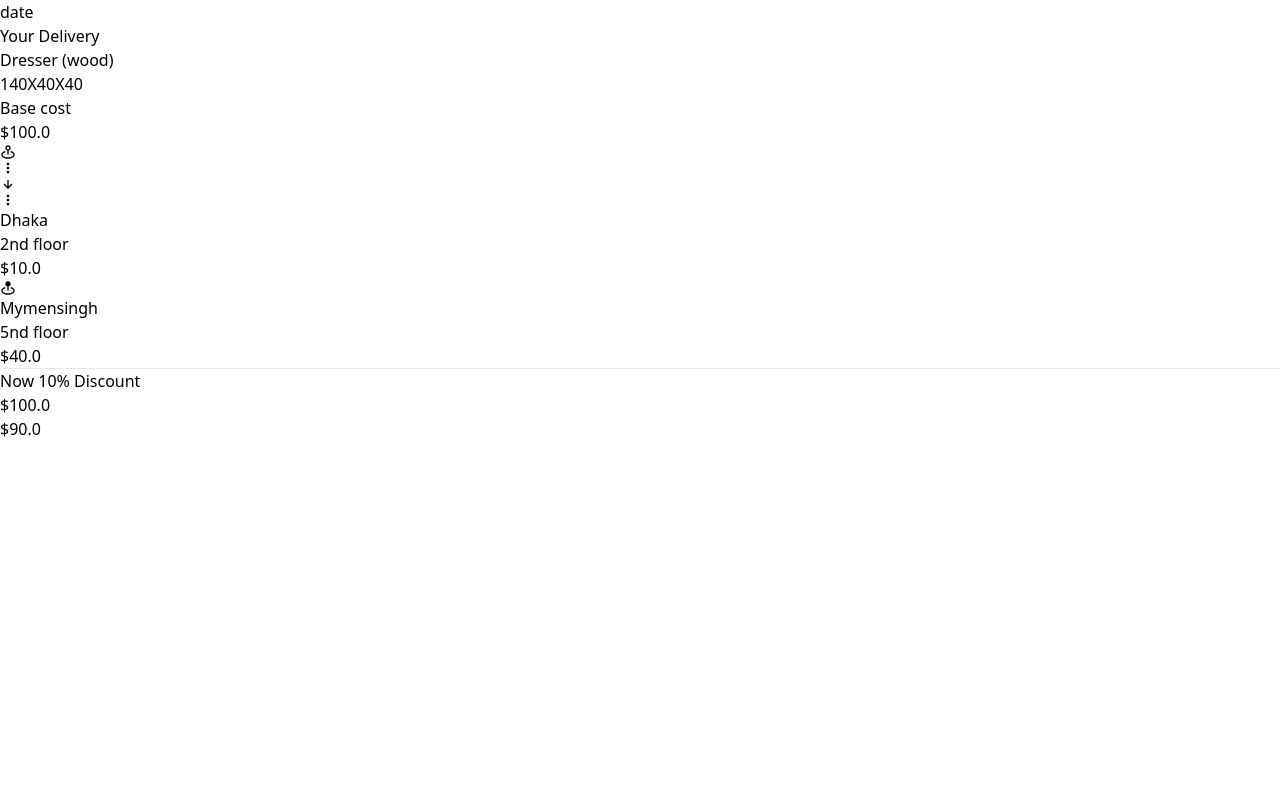
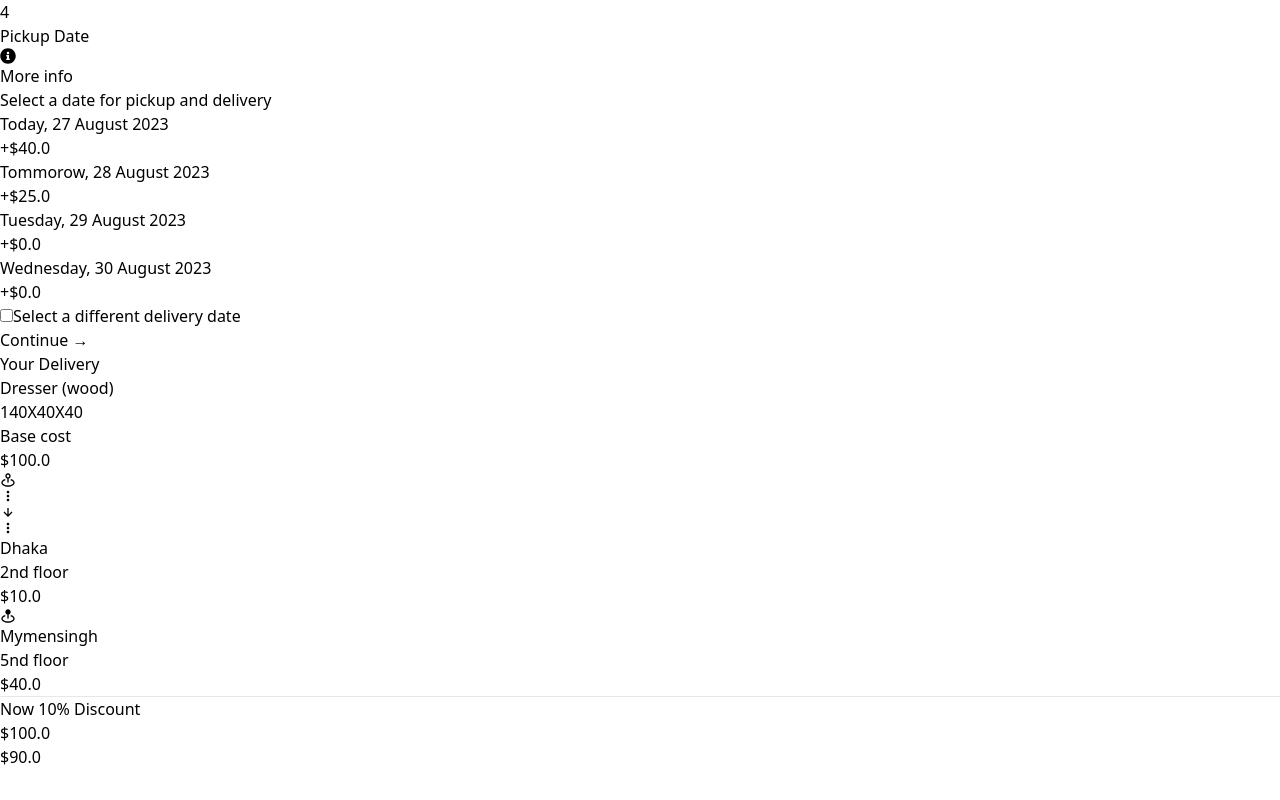
Before and after one commit to sarwar-hub/handtohand, a React (Vite) app: page /calculator/date in a window 1280 px wide. Built offline with nearby package versions, Linux system fonts and the light colour scheme.

Commit message:
added pickup and delivery date page

```diff
--- a/src/pages/Date/Date.jsx
+++ b/src/pages/Date/Date.jsx
@@ -1,9 +1,46 @@
 import React from 'react';
+import { FaHammer, FaHome, FaInfoCircle, FaPlusCircle, FaShuttleVan, FaStoreAlt, FaTrash, FaTrashAlt } from "react-icons/fa";
+import { AiOutlineHome } from "react-icons/ai";
+import ContinueButton from '../../components/ContinueButton';
 
 const Date = () => {
     return (
         <div>
-            <h1>date</h1>
+            <div className='flex items-center gap-5'>
+                <span className='font-bold h-[40px] w-[40px] rounded-full flex justify-center text-blue-600 text-3xl bg-blue-100'>4</span>
+                <h2 className='font-semibold text-blue-600 grow'>Pickup Date</h2>
+                <p className='text-blue-600 flex items-center gap-1'><FaInfoCircle /> More info</p>
+            </div>
+
+            <h1 className='text-3xl font-bold my-5'>Select a date for pickup and delivery</h1>
+
+            {/* items */}
+            <div className='space-y-5 mt-10'>
+                {/* single cards */}
+                <div className='flex items-center justify-between border-2 hover:border-blue-600 rounded-md p-3 font-semibold cursor-pointer'>
+                    <div><span>Today, 27 August 2023</span></div>
+                    <div><span className='text-red-600'>+$40.0</span></div>
+                </div>
+                <div className='flex items-center justify-between border-2 hover:border-blue-600 rounded-md p-3 font-semibold cursor-pointer'>
+                    <div><span>Tommorow, 28 August 2023</span></div>
+                    <div><span className='text-yellow-600'>+$25.0</span></div>
+                </div>
+                <div className='flex items-center justify-between border-2 hover:border-blue-600 rounded-md p-3 font-semibold cursor-pointer'>
+                    <div><span>Tuesday, 29 August 2023</span></div>
+                    <div><span className='text-green-400'>+$0.0</span></div>
+                </div>
+                <div className='flex items-center justify-between border-2 hover:border-blue-600 rounded-md p-3 font-semibold cursor-pointer'>
+                    <div><span>Wednesday, 30 August 2023</span></div>
+                    <div><span className='text-green-400'>+$0.0</span></div>
+                </div>
+            </div>
+
+            <div className='flex items-center gap-2 text-gray-500 mt-2'>
+                <input className='cursor-pointer' type="checkbox" name="differentDeliveryDate" id="date" />
+                <label className='cursor-pointer' for="date">Select a different delivery date</label>
+            </div>
+
+            <ContinueButton to='/calculator/deliveryTime' />
         </div>
     );
 };
```
